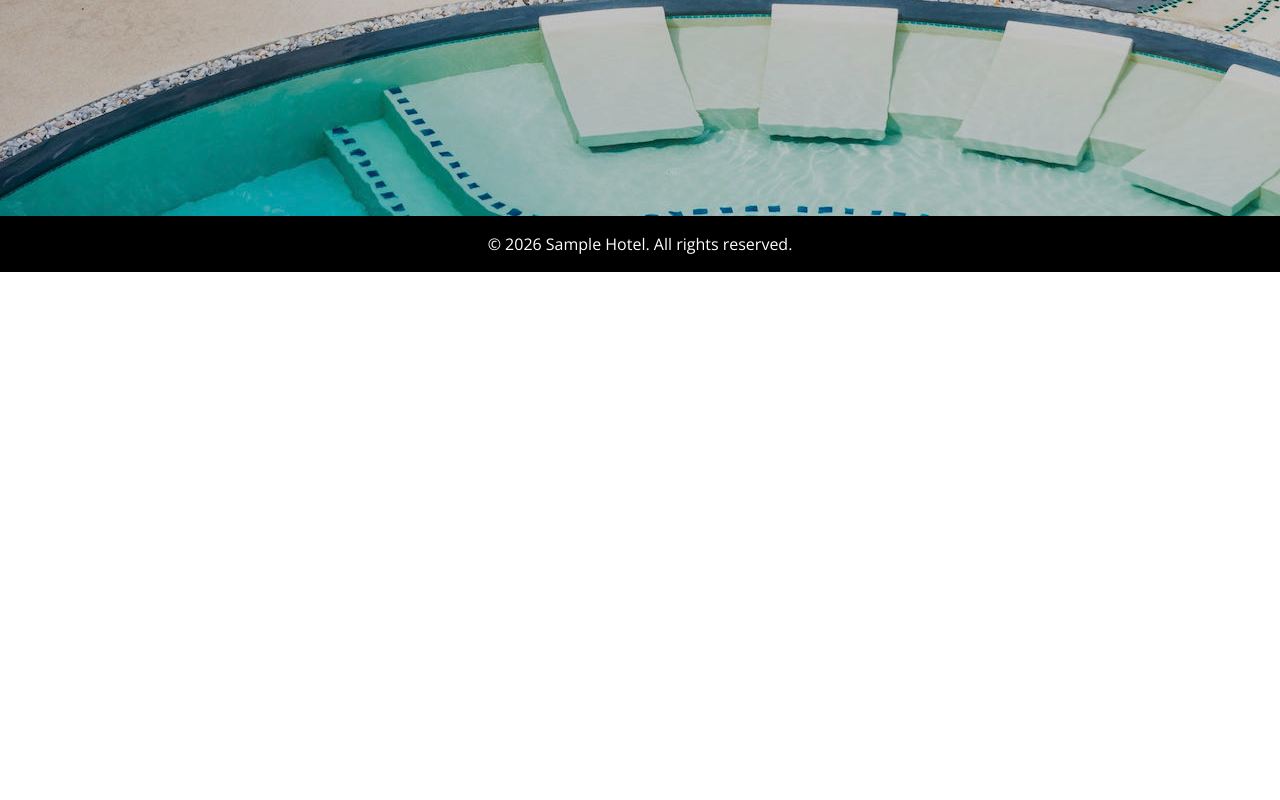
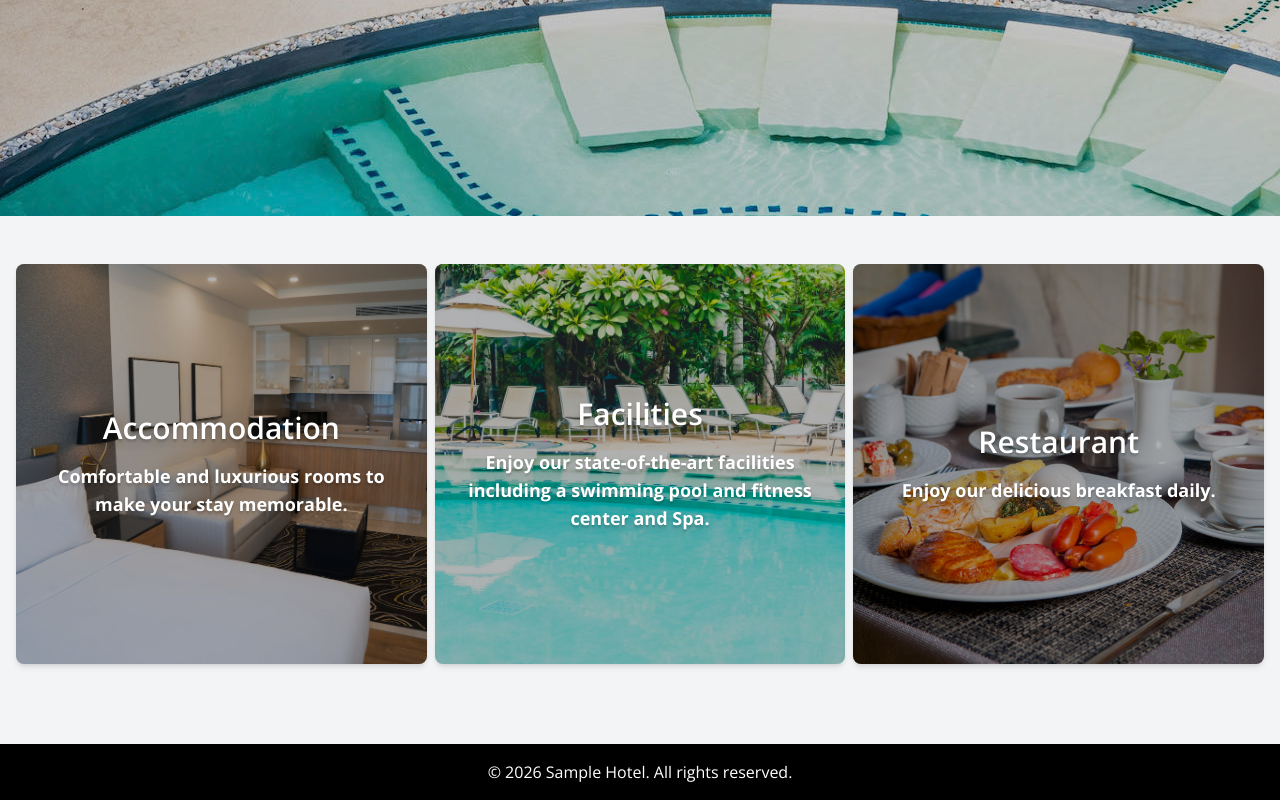
Before and after one commit to Mathew-Ritchie/Sample_Hotel_Website_Mathew_Ritchie, a React (Vite) app in the folder hotel-site/: page / in a window 1280 px wide. Shown: the part 584-1384 px from the top of the page. Before the commit the page ends 856 px from the top, so only its background shows below. Built offline with nearby package versions, Linux system fonts and the light colour scheme.

Commit message:
added basic structure for page selection on the landing page.

```diff
--- a/hotel-site/src/components/LandingHeroComponent.jsx
+++ b/hotel-site/src/components/LandingHeroComponent.jsx
@@ -10,12 +10,6 @@ export default function LandingHeroComponent() {
             <div className="relative z-10 bg-opacity-50 h-full flex flex-col justify-center items-center text-center text-white p-4">
                 <h1 className="text-4xl md:text-6xl font-bold mb-4 text-shadow-lg">Welcome to Sample Hotel</h1>
                 <p className="text-lg md:text-2xl mb-8 text-shadow-lg">Experience luxury and comfort in the heart of the city.</p>
-                {/* <Link
-                    to="/contact-us"
-                    className="button-colour text-white font-semibold py-3 px-6 rounded-md text-shadow-lg transition duration-200 "
-                >
-                    Have a look at our accommodation options
-                </Link> */}
             </div>
         </section>
 
--- /dev/null
+++ b/hotel-site/src/components/LandingPageSectionCards.jsx
@@ -0,0 +1,35 @@
+import { Link } from "react-router-dom";
+
+export default function LandingPageSectionCards() {
+const services = {
+                  accommodation: { title: "Accommodation",
+                                   image: "/images/deluxe-room1.jpeg",
+                                   alt: "image of the Deluxe Room",
+                                   description: "Comfortable and luxurious rooms to make your stay memorable." },
+                  facilities:    { title: "Facilities",
+                                   image: "/images/pool2.jpeg",
+                                   alt: "Image of the swimming pool",
+                                   description: "Enjoy our state-of-the-art facilities including a swimming pool and fitness center and Spa." },
+                  wellness:      { title: "Restaurant",
+                                   image: "/images/breakfast1.jpeg",
+                                   alt: "Image of buffet breakfast",
+                                   description: "Enjoy our delicious breakfast daily." }
+                 };
+
+    return (
+        <section className="py-12 bg-gray-100">
+            <div className="container mx-auto px-4 w-full flex flex-col md:flex-row gap-2 ">
+                {Object.values(services).map((service, index) => (
+                  <Link to={`/${service.title.toLowerCase()}`} key={index} className="w-1/3 mb-8 h-100">
+                    <div className="bg-white rounded-lg shadow-md overflow-hidden  bg-cover bg-center h-100" style={{ backgroundImage: `url(${service.image})` }}>
+                        <div className="flex flex-col justify-center items-center p-6 text-white text-shadow-lg font-bold h-full bg-black/30 text-center">
+                            <h2 className="text-3xl font-semibold mb-4  ">{service.title}</h2>
+                            <p className="text-lg">{service.description}</p>
+                        </div>
+                    </div>
+                    </Link>
+                ))}
+            </div>
+        </section>
+    );
+}
--- a/hotel-site/src/pages/LandingPage.jsx
+++ b/hotel-site/src/pages/LandingPage.jsx
@@ -1,10 +1,12 @@
 import LandingHeroComponent from "../components/LandingHeroComponent";
+import LandingPageSectionCards from "../components/LandingPageSectionCards";
 
 
 export default function LandingPage() {
     return (
         <div>
             <LandingHeroComponent />
+            <LandingPageSectionCards />
         </div>
     );
 }
```
